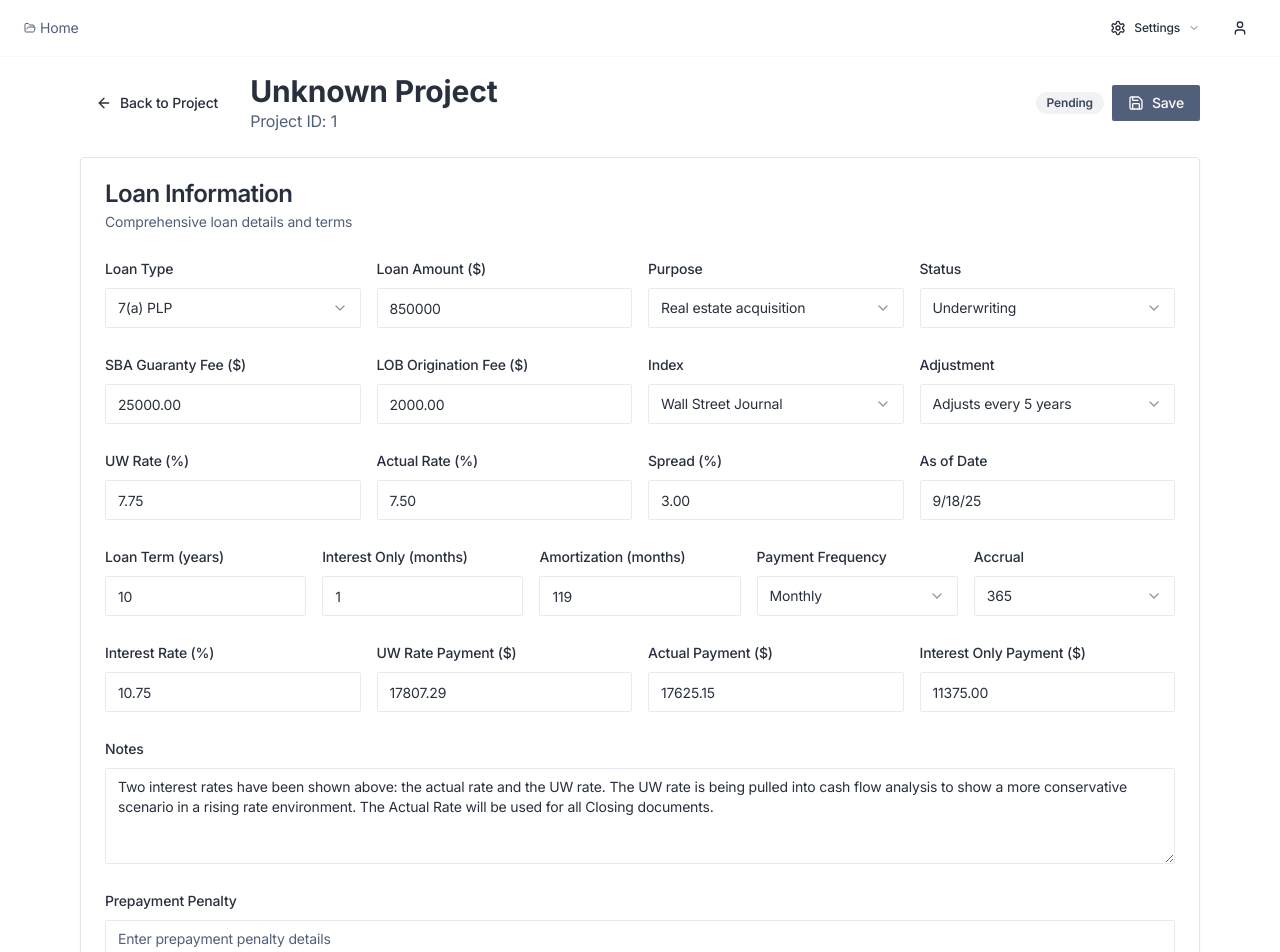
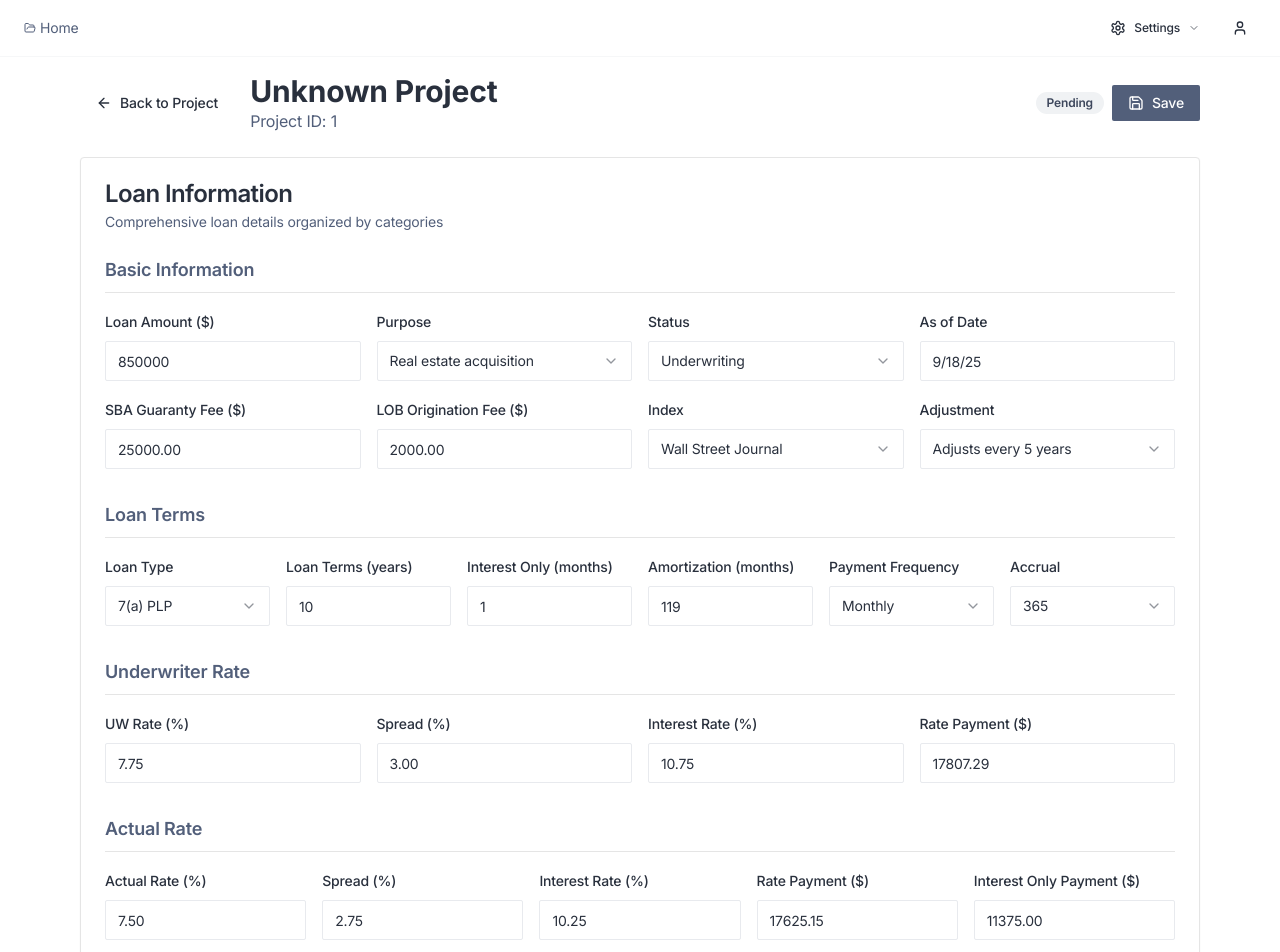
Before and after one commit to parth11790/bank-project-sphere, a React (Vite) app: page /project/1/loan/1 in a window 1280 px wide. Shown: the top 952 px of the page. Built offline with nearby package versions, Linux system fonts and the light colour scheme.

Commit message:
Refactor: Add loan information subsections
Restructure the Loan Information section into logical subsections for improved clarity and organization.

```diff
--- a/src/pages/LoanDetails.tsx
+++ b/src/pages/LoanDetails.tsx
@@ -46,8 +46,10 @@ const LoanDetails = () => {
   const [accrual, setAccrual] = useState('365');
 
   // Spread and Interest Rate
-  const [spread, setSpread] = useState('3.00');
-  const [intRate, setIntRate] = useState('10.75');
+  const [uwSpread, setUwSpread] = useState('3.00');
+  const [uwIntRate, setUwIntRate] = useState('10.75');
+  const [actualSpread, setActualSpread] = useState('2.75');
+  const [actualIntRate, setActualIntRate] = useState('10.25');
 
   // Payments
   const [uwRatePayment, setUwRatePayment] = useState('17807.29');
@@ -172,30 +174,15 @@ const LoanDetails = () => {
         <Card>
           <CardHeader>
             <CardTitle>Loan Information</CardTitle>
-            <CardDescription>Comprehensive loan details and terms</CardDescription>
+            <CardDescription>Comprehensive loan details organized by categories</CardDescription>
           </CardHeader>
-          <CardContent className="space-y-6">
-            {/* Basic Loan Details Row - 4 fields */}
+          <CardContent className="space-y-8">
+            {/* Basic Information Section */}
+            <div className="space-y-4">
+              <div className="border-b pb-2">
+                <h3 className="text-lg font-semibold text-primary">Basic Information</h3>
+              </div>
               <div className="grid grid-cols-1 md:grid-cols-4 gap-4">
-              <div className="space-y-2">
-                <Label htmlFor="loan-type">Loan Type</Label>
-                <Select value={loanType} onValueChange={setLoanType}>
-                  <SelectTrigger>
-                    <SelectValue />
-                  </SelectTrigger>
-                  <SelectContent>
-                    <SelectItem value="7(a) PLP">7(a) PLP</SelectItem>
-                    <SelectItem value="SBA 7(a)">SBA 7(a)</SelectItem>
-                    <SelectItem value="SBA 504 Debenture">SBA 504 Debenture</SelectItem>
-                    <SelectItem value="Commercial Real Estate">Commercial Real Estate</SelectItem>
-                    <SelectItem value="Business Acquisition">Business Acquisition</SelectItem>
-                    <SelectItem value="Equipment Financing">Equipment Financing</SelectItem>
-                    <SelectItem value="Working Capital">Working Capital</SelectItem>
-                    <SelectItem value="Line of Credit">Line of Credit</SelectItem>
-                  </SelectContent>
-                </Select>
-              </div>
-
                 <div className="space-y-2">
                   <Label htmlFor="loan-amount">Loan Amount ($)</Label>
                   <Input
@@ -238,9 +225,18 @@ const LoanDetails = () => {
                     </SelectContent>
                   </Select>
                 </div>
+
+                <div className="space-y-2">
+                  <Label htmlFor="as-of-date">As of Date</Label>
+                  <Input
+                    id="as-of-date"
+                    value={asOfDate}
+                    onChange={(e) => setAsOfDate(e.target.value)}
+                    placeholder="MM/DD/YY"
+                  />
+                </div>
               </div>
 
-            {/* Fees Row - 4 fields */}
               <div className="grid grid-cols-1 md:grid-cols-4 gap-4">
                 <div className="space-y-2">
                   <Label htmlFor="sba-guaranty-fee">SBA Guaranty Fee ($)</Label>
@@ -293,54 +289,35 @@ const LoanDetails = () => {
                   </Select>
                 </div>
               </div>
+            </div>
 
-            {/* Interest Rates Row - 4 fields */}
-            <div className="grid grid-cols-1 md:grid-cols-4 gap-4">
+            {/* Loan Terms Section */}
+            <div className="space-y-4">
+              <div className="border-b pb-2">
+                <h3 className="text-lg font-semibold text-primary">Loan Terms</h3>
+              </div>
+              <div className="grid grid-cols-1 md:grid-cols-6 gap-4">
                 <div className="space-y-2">
-                <Label htmlFor="uw-rate">UW Rate (%)</Label>
-                <Input
-                  id="uw-rate"
-                  value={uwRate}
-                  onChange={(e) => setUwRate(e.target.value)}
-                  placeholder="Enter UW rate"
-                />
+                  <Label htmlFor="loan-type">Loan Type</Label>
+                  <Select value={loanType} onValueChange={setLoanType}>
+                    <SelectTrigger>
+                      <SelectValue />
+                    </SelectTrigger>
+                    <SelectContent>
+                      <SelectItem value="7(a) PLP">7(a) PLP</SelectItem>
+                      <SelectItem value="SBA 7(a)">SBA 7(a)</SelectItem>
+                      <SelectItem value="SBA 504 Debenture">SBA 504 Debenture</SelectItem>
+                      <SelectItem value="Commercial Real Estate">Commercial Real Estate</SelectItem>
+                      <SelectItem value="Business Acquisition">Business Acquisition</SelectItem>
+                      <SelectItem value="Equipment Financing">Equipment Financing</SelectItem>
+                      <SelectItem value="Working Capital">Working Capital</SelectItem>
+                      <SelectItem value="Line of Credit">Line of Credit</SelectItem>
+                    </SelectContent>
+                  </Select>
                 </div>
 
                 <div className="space-y-2">
-                <Label htmlFor="actual-rate">Actual Rate (%)</Label>
-                <Input
-                  id="actual-rate"
-                  value={actualRate}
-                  onChange={(e) => setActualRate(e.target.value)}
-                  placeholder="Enter actual rate"
-                />
-              </div>
-
-              <div className="space-y-2">
-                <Label htmlFor="spread">Spread (%)</Label>
-                <Input
-                  id="spread"
-                  value={spread}
-                  onChange={(e) => setSpread(e.target.value)}
-                  placeholder="Enter spread"
-                />
-              </div>
-
-              <div className="space-y-2">
-                <Label htmlFor="as-of-date">As of Date</Label>
-                <Input
-                  id="as-of-date"
-                  value={asOfDate}
-                  onChange={(e) => setAsOfDate(e.target.value)}
-                  placeholder="MM/DD/YY"
-                />
-              </div>
-            </div>
-
-            {/* Loan Terms Row - 5 fields */}
-            <div className="grid grid-cols-1 md:grid-cols-5 gap-4">
-              <div className="space-y-2">
-                <Label htmlFor="loan-term">Loan Term (years)</Label>
+                  <Label htmlFor="loan-term">Loan Terms (years)</Label>
                   <Input
                     id="loan-term"
                     value={loanTerm}
@@ -399,21 +376,46 @@ const LoanDetails = () => {
                   </Select>
                 </div>
               </div>
+            </div>
 
-            {/* Payment Calculations Row - 4 fields */}
+            {/* Underwriter Rate Section */}
+            <div className="space-y-4">
+              <div className="border-b pb-2">
+                <h3 className="text-lg font-semibold text-primary">Underwriter Rate</h3>
+              </div>
               <div className="grid grid-cols-1 md:grid-cols-4 gap-4">
                 <div className="space-y-2">
-                <Label htmlFor="int-rate">Interest Rate (%)</Label>
+                  <Label htmlFor="uw-rate">UW Rate (%)</Label>
                   <Input
-                  id="int-rate"
-                  value={intRate}
-                  onChange={(e) => setIntRate(e.target.value)}
+                    id="uw-rate"
+                    value={uwRate}
+                    onChange={(e) => setUwRate(e.target.value)}
+                    placeholder="Enter UW rate"
+                  />
+                </div>
+
+                <div className="space-y-2">
+                  <Label htmlFor="uw-spread">Spread (%)</Label>
+                  <Input
+                    id="uw-spread"
+                    value={uwSpread}
+                    onChange={(e) => setUwSpread(e.target.value)}
+                    placeholder="Enter spread"
+                  />
+                </div>
+
+                <div className="space-y-2">
+                  <Label htmlFor="uw-int-rate">Interest Rate (%)</Label>
+                  <Input
+                    id="uw-int-rate"
+                    value={uwIntRate}
+                    onChange={(e) => setUwIntRate(e.target.value)}
                     placeholder="Interest rate"
                   />
                 </div>
 
                 <div className="space-y-2">
-                <Label htmlFor="uw-rate-payment">UW Rate Payment ($)</Label>
+                  <Label htmlFor="uw-rate-payment">Rate Payment ($)</Label>
                   <Input
                     id="uw-rate-payment"
                     value={uwRatePayment}
@@ -421,9 +423,47 @@ const LoanDetails = () => {
                     placeholder="UW rate payment"
                   />
                 </div>
+              </div>
+            </div>
+
+            {/* Actual Rate Section */}
+            <div className="space-y-4">
+              <div className="border-b pb-2">
+                <h3 className="text-lg font-semibold text-primary">Actual Rate</h3>
+              </div>
+              <div className="grid grid-cols-1 md:grid-cols-5 gap-4">
+                <div className="space-y-2">
+                  <Label htmlFor="actual-rate">Actual Rate (%)</Label>
+                  <Input
+                    id="actual-rate"
+                    value={actualRate}
+                    onChange={(e) => setActualRate(e.target.value)}
+                    placeholder="Enter actual rate"
+                  />
+                </div>
 
                 <div className="space-y-2">
-                <Label htmlFor="actual-payment">Actual Payment ($)</Label>
+                  <Label htmlFor="actual-spread">Spread (%)</Label>
+                  <Input
+                    id="actual-spread"
+                    value={actualSpread}
+                    onChange={(e) => setActualSpread(e.target.value)}
+                    placeholder="Enter spread"
+                  />
+                </div>
+
+                <div className="space-y-2">
+                  <Label htmlFor="actual-int-rate">Interest Rate (%)</Label>
+                  <Input
+                    id="actual-int-rate"
+                    value={actualIntRate}
+                    onChange={(e) => setActualIntRate(e.target.value)}
+                    placeholder="Interest rate"
+                  />
+                </div>
+
+                <div className="space-y-2">
+                  <Label htmlFor="actual-payment">Rate Payment ($)</Label>
                   <Input
                     id="actual-payment"
                     value={actualPayment}
@@ -442,8 +482,14 @@ const LoanDetails = () => {
                   />
                 </div>
               </div>
+            </div>
 
             {/* Notes Section */}
+            <div className="space-y-4">
+              <div className="border-b pb-2">
+                <h3 className="text-lg font-semibold text-primary">Additional Information</h3>
+              </div>
+              <div className="space-y-4">
                 <div className="space-y-2">
                   <Label htmlFor="notes">Notes</Label>
                   <Textarea
@@ -455,7 +501,6 @@ const LoanDetails = () => {
                   />
                 </div>
 
-            {/* Prepayment Penalty Section */}
                 <div className="space-y-2">
                   <Label htmlFor="prepayment-penalty">Prepayment Penalty</Label>
                   <Textarea
@@ -465,6 +510,8 @@ const LoanDetails = () => {
                     placeholder="Enter prepayment penalty details"
                     className="min-h-20"
                   />
+                </div>
+              </div>
             </div>
           </CardContent>
         </Card>
```
Lines whose indentation alone changed are shown as unchanged.
